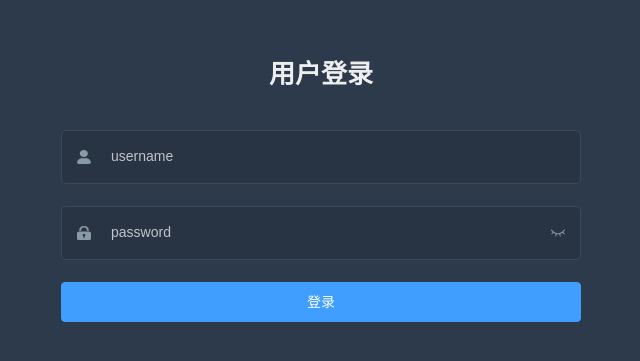
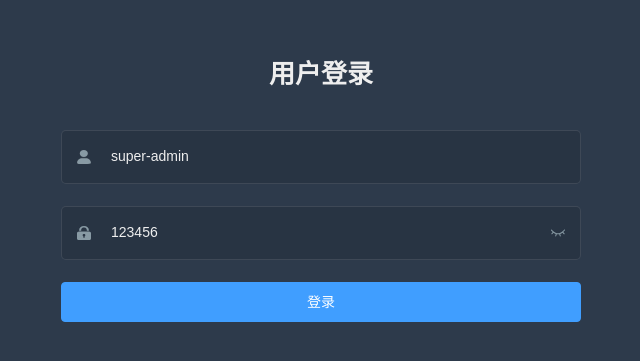
Before and after one commit to lilj01/vue-latiao-admin, a Vue app: page /#/login in a window 1280 px wide. Shown: the part 107-468 px from the top of the page, without its empty margins (319-959 px from the left). Built offline with nearby package versions, Linux system fonts and the light colour scheme.

Commit message:
完善登录表单校验

```diff
--- a/src/views/login/index.vue
+++ b/src/views/login/index.vue
@@ -1,6 +1,6 @@
 <template>
   <div class="login-container">
-    <el-form class="login-form">
+    <el-form class="login-form" :model="loginForm" :rules="loginRules">
       <div class="title-container">
         <h3 class="title">用户登录</h3>
       </div>
@@ -9,14 +9,23 @@
         <span class="svg-container">
           <svg-icon icon="user" />
         </span>
-        <el-input placeholder="username" name="username" type="text" />
+        <el-input
+          placeholder="username"
+          name="username"
+          type="text"
+          v-model="loginForm.username"
+        />
       </el-form-item>
 
       <el-form-item prop="password">
         <span class="svg-container">
           <svg-icon icon="password" />
         </span>
-        <el-input placeholder="password" name="password" />
+        <el-input
+          placeholder="password"
+          name="password"
+          v-model="loginForm.password"
+        />
         <span class="svg-container">
           <svg-icon icon="eye" />
         </span>
@@ -29,7 +38,31 @@
   </div>
 </template>
 
-<script setup></script>
+<script setup>
+import { ref } from 'vue'
+import { validatePassword } from './rules'
+const loginForm = ref({
+  username: 'super-admin',
+  password: '123456'
+})
+
+const loginRules = ref({
+  username: [
+    {
+      required: true,
+      trigger: 'blur',
+      message: '用户名不能为空'
+    }
+  ],
+  password: [
+    {
+      required: true,
+      trigger: 'blur',
+      validator: validatePassword()
+    }
+  ]
+})
+</script>
 
 <style lang="scss" scoped>
 $bg: #2d3a4b;
--- /dev/null
+++ b/src/views/login/rules.js
@@ -0,0 +1,9 @@
+export const validatePassword = () => {
+  return (rule, value, callback) => {
+    if (value.length < 6) {
+      callback(new Error('密码不能少于6位'))
+    } else {
+      callback()
+    }
+  }
+}
```
